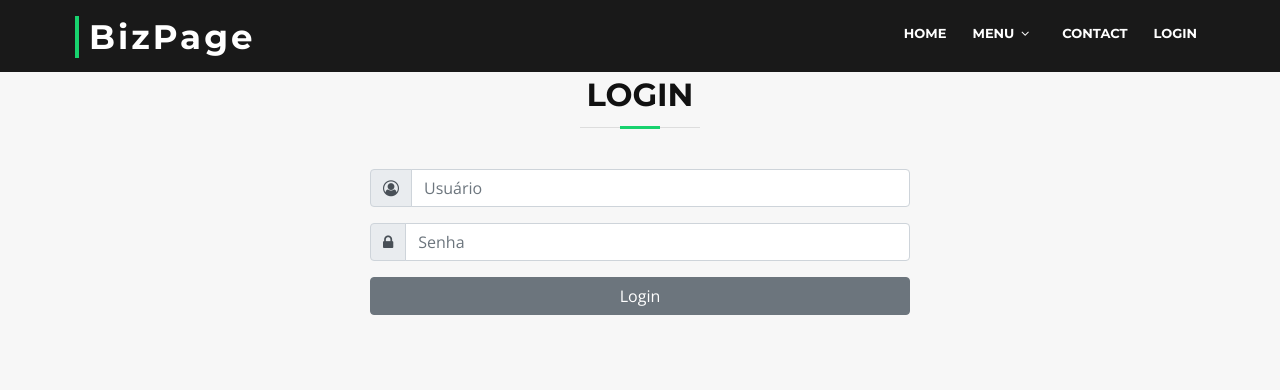
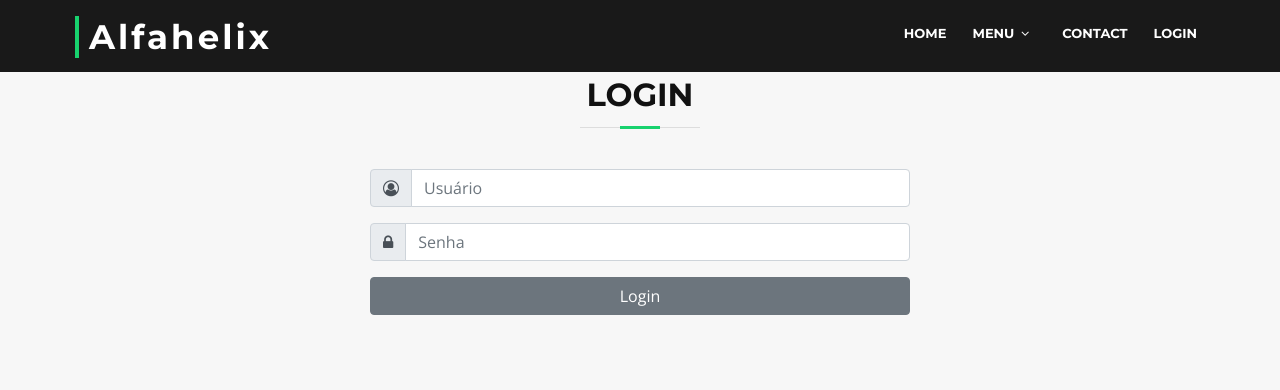
Before and after one commit to brunocs86/blogci, a CodeIgniter app: page /database/restrict in a window 1280 px wide. Shown: the top 390 px of the page. Run offline with CodeIgniter, Linux system fonts and the light colour scheme; some libraries are stand-ins or nearby versions; some web fonts are replaced.

Commit message:
alterando favicon

```diff
--- a/application/config/config.php
+++ b/application/config/config.php
@@ -23,7 +23,7 @@ defined('BASEPATH') OR exit('No direct script access allowed');
 | a PHP script and you can easily do that on your own.
 |
 */
-$config['base_url'] = 'http://192.168.33.10/blogci/';
+$config['base_url'] = 'http://172.17.156.141/blogci/';
 
 /*
 |--------------------------------------------------------------------------
--- a/application/views/template/header.php
+++ b/application/views/template/header.php
@@ -2,13 +2,13 @@
 <html lang="en">
 <head>
   <meta charset="utf-8">
-  <title>BizPage Bootstrap Template</title>
+  <title>Alfahelix</title>
   <meta content="width=device-width, initial-scale=1.0" name="viewport">
   <meta content="" name="keywords">
   <meta content="" name="description">
 
   <!-- Favicons -->
-  <link href="<?php echo base_url(); ?>public/img/favicon.png" rel="icon">
+  <link href="<?php echo base_url(); ?>public/img/alfa.png" rel="icon">
   <link href="<?php echo base_url(); ?>public/img/apple-touch-icon.png" rel="apple-touch-icon">
 
   <!-- Google Fonts -->
@@ -45,15 +45,17 @@
     <div class="container-fluid">
 
       <div id="logo" class="pull-left">
-        <h1><a href="#intro" class="scrollto">BizPage</a></h1>
+        <h1>
+					<a href="<?php echo base_url(); ?>" class="scrollto">Alfahelix</a>
+				</h1>
         <!-- Uncomment below if you prefer to use an image logo -->
         <!-- <a href="#intro"><img src="img/logo.png" alt="" title="" /></a>-->
       </div>
 
       <nav id="nav-menu-container">
         <ul class="nav-menu">
-          <li class="menu-active"><a href="<?php echo base_url(); ?>#intro">Home</a></li>
-          <li class="menu-has-children"><a href="<?php echo base_url(); ?>#">Menu</a>
+          <li class="menu-active"><a href="<?php echo base_url(); ?>">Home</a></li>
+          <li class="menu-has-children"><a href="<?php echo base_url(); ?>">Menu</a>
             <ul>
               <li><a href="<?php echo base_url(); ?>#about">About Us</a></li>
               <li><a href="<?php echo base_url(); ?>#services">Services</a></li>
--- a/public/js/util.js
+++ b/public/js/util.js
@@ -1,4 +1,4 @@
-const BASE_URL = "http://192.168.33.10/blogci/";
+const BASE_URL = "http://172.17.156.141/blogci/";
 
 function clearErrors() {
     $(".has-error").removeClass("has-error");
```
Also changed, not shown: application/views/template/footer.php (line endings or trailing spaces), public/img/alfa.png (added), public/img/hiei.ico (added).
